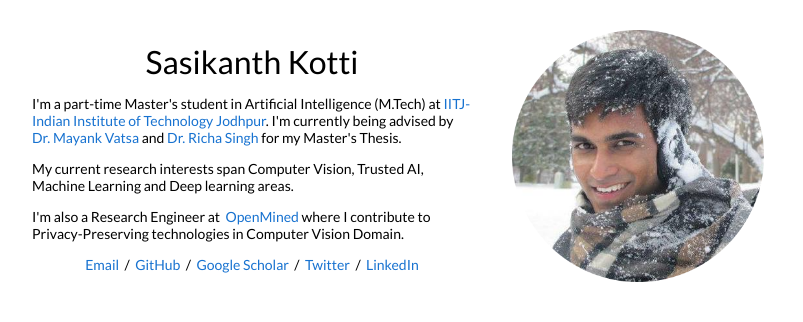
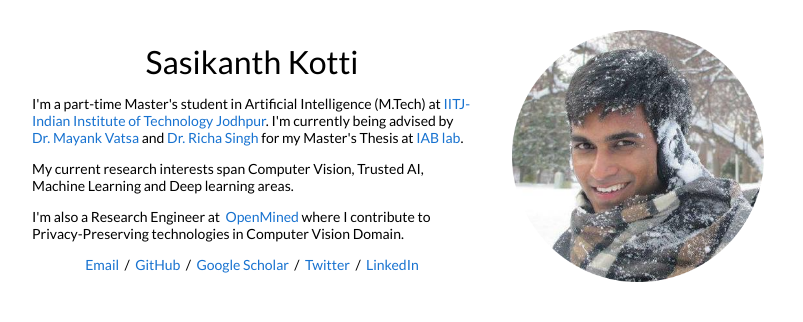
Before and after one commit to ksasi/ksasi.github.io, a Jekyll site: the page built from _posts/2021-10-27- When Differential Privacy Meets Interpretability.markdown, in a window 1280 px wide. Shown: the top 322 px of the page, without its empty margins (228-1031 px from the left). Built offline with Jekyll 4.4.1, drawn with Linux system fonts in a browser that asks for light colours.

Commit message:
updated layout

```diff
--- a/_layouts/default.html
+++ b/_layouts/default.html
@@ -29,7 +29,7 @@
               </h1>
               <p>
                 I'm a part-time Master's student in Artificial Intelligence (M.Tech) at <a href="https://iitj.ac.in"> IITJ-Indian Institute of Technology Jodhpur</a>.
-                I'm currently being advised by <a href="http://home.iitj.ac.in/~mvatsa/">Dr. Mayank Vatsa</a> and <a href="http://home.iitj.ac.in/~richa/">Dr. Richa Singh</a> for my Master's Thesis.
+                I'm currently being advised by <a href="http://home.iitj.ac.in/~mvatsa/">Dr. Mayank Vatsa</a> and <a href="http://home.iitj.ac.in/~richa/">Dr. Richa Singh</a> for my Master's Thesis at <a href="http://iab-rubric.org/">IAB lab</a>.
               </p>
               <p>
                 My current research interests span Computer Vision, Trusted AI,  Machine Learning and Deep learning areas.
@@ -65,7 +65,7 @@
           {% if cat == 'Publications' %}
           <tr>
 
-            <td style="padding:2.5%;width:75%;vertical-align:middle">
+            <td style="padding:2.5%;width:90%;vertical-align:middle">
               <h3>{{post.title}}</h3>
               <br>
               {{post.authors}}
@@ -114,7 +114,7 @@
           {% for cat in post.categories %}
           {% if cat == 'Selected Projects' %}
           <tr>
-            <td style="padding:2.5%;width:75%;vertical-align:middle">
+            <td style="padding:2.5%;width:90%;vertical-align:middle">
               <h3>{{post.title}}</h3>
               <br>
               <em>{{post.categories}} {{post.course}}</em>
```
